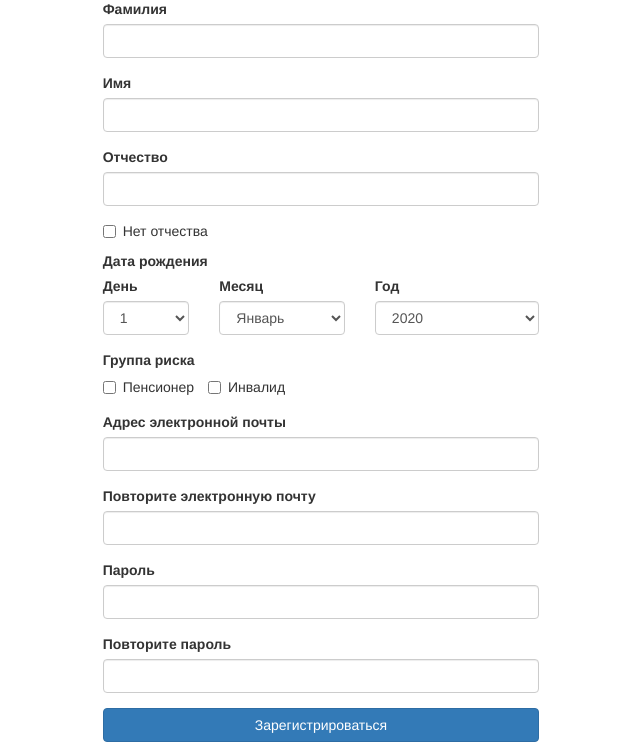
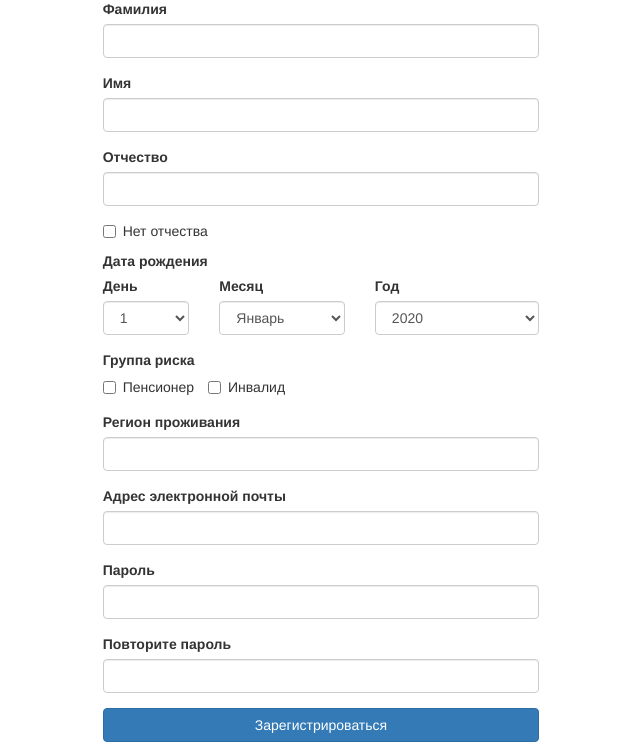
Before and after one commit to mikgorn/hack2dns, a Flask app: page /registration in a window 1280 px wide. Shown: the part 289-1031 px from the top of the page, without its empty margins (319-959 px from the left). Run offline with Flask 2, Linux system fonts and the light colour scheme; some libraries are stand-ins or nearby versions.

Commit message:
added address to registration

```diff
--- a/templates/registration.html
+++ b/templates/registration.html
@@ -86,13 +86,14 @@
                                                         </div>
                                                 </div>
                                                 <div class="form-group">
+                                                        <label for="address">Регион проживания</label>
+                                                        <input type="text" class="form-control" id="address" name="address">
+                                                </div>
+                                                <div class="form-group">
                                                         <label for="email">Адрес электронной почты</label>
                                                         <input type="email" class="form-control" id="email" name="email">
                                                 </div>
-                                                <div class="form-group">
-                                                        <label for="confirmemail">Повторите электронную почту</label>
-                                                        <input type="email" class="form-control" id="confirmemail" name="confirmemail">
-                                                </div>
+
 
                                                 <div class="form-group">
                                                         <label for="password">Пароль</label>
```
